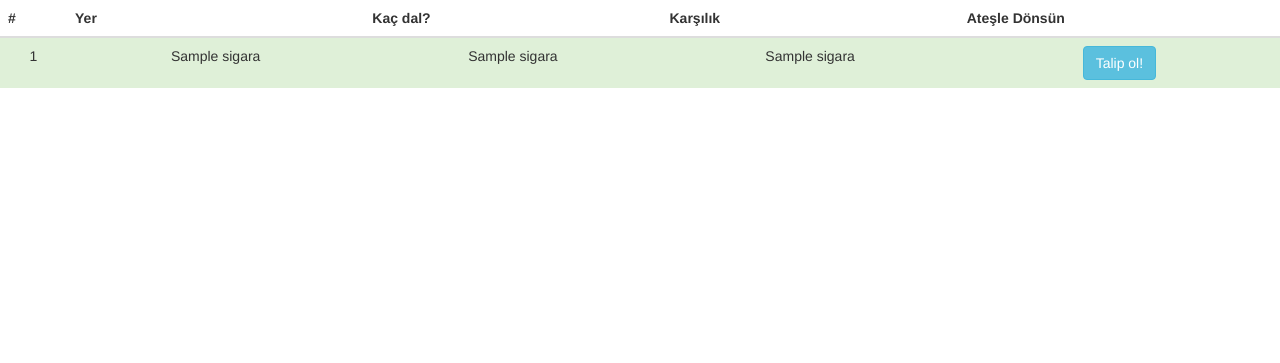
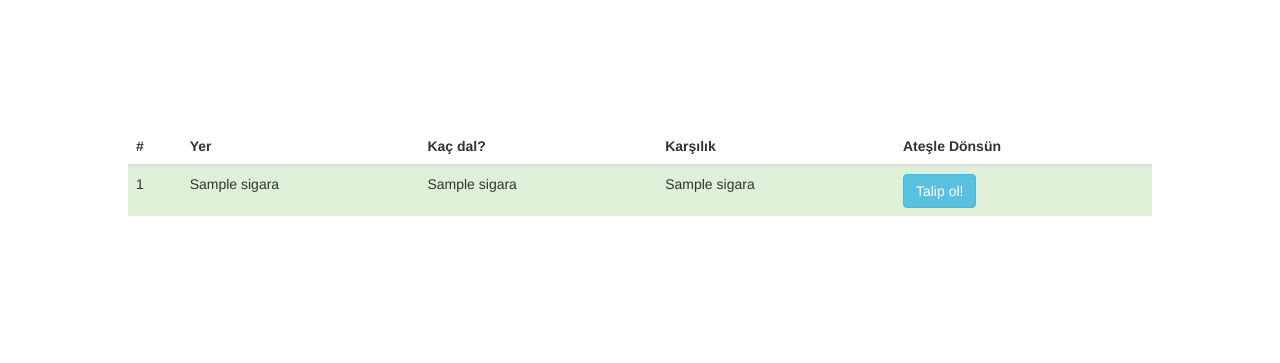
Before and after one commit to hiorws/sigaran-var-mi, a Flask app: template templates/sigaralar.html in a window 1280 px wide. Shown: the top 363 px of the page. Run offline with Flask 2, Linux system fonts and the light colour scheme; the template is opened without the code that fills it: most values are stand-ins (such as "Sample title", 1, 10 or a date in 2020); some libraries are stand-ins or nearby versions.

Commit message:
edited css for tables

```diff
--- a/static/style.css
+++ b/static/style.css
@@ -15,10 +15,15 @@ body {
 
 .cigarette{
     background-color: #fff;
-    padding-left: 10%;
-    padding-top: 10%;
-    padding-right: 10%;
-    padding-bottom: 10%;
+    padding: 10%;
+}
+
+.sigaralar{
+    padding: 10%;
+}
+
+tr{
+    text-align: left;
 }
 
 @font-face {
```
